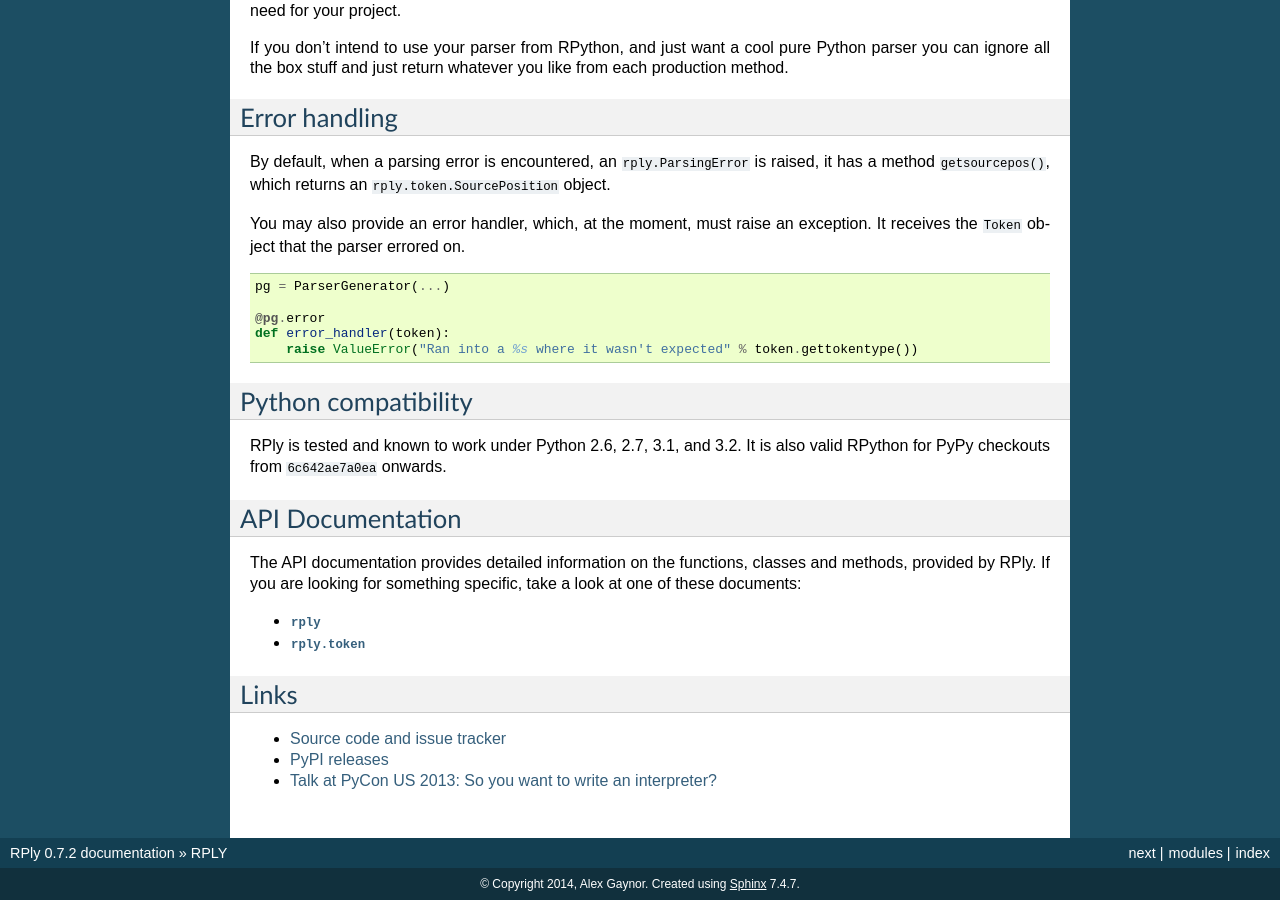
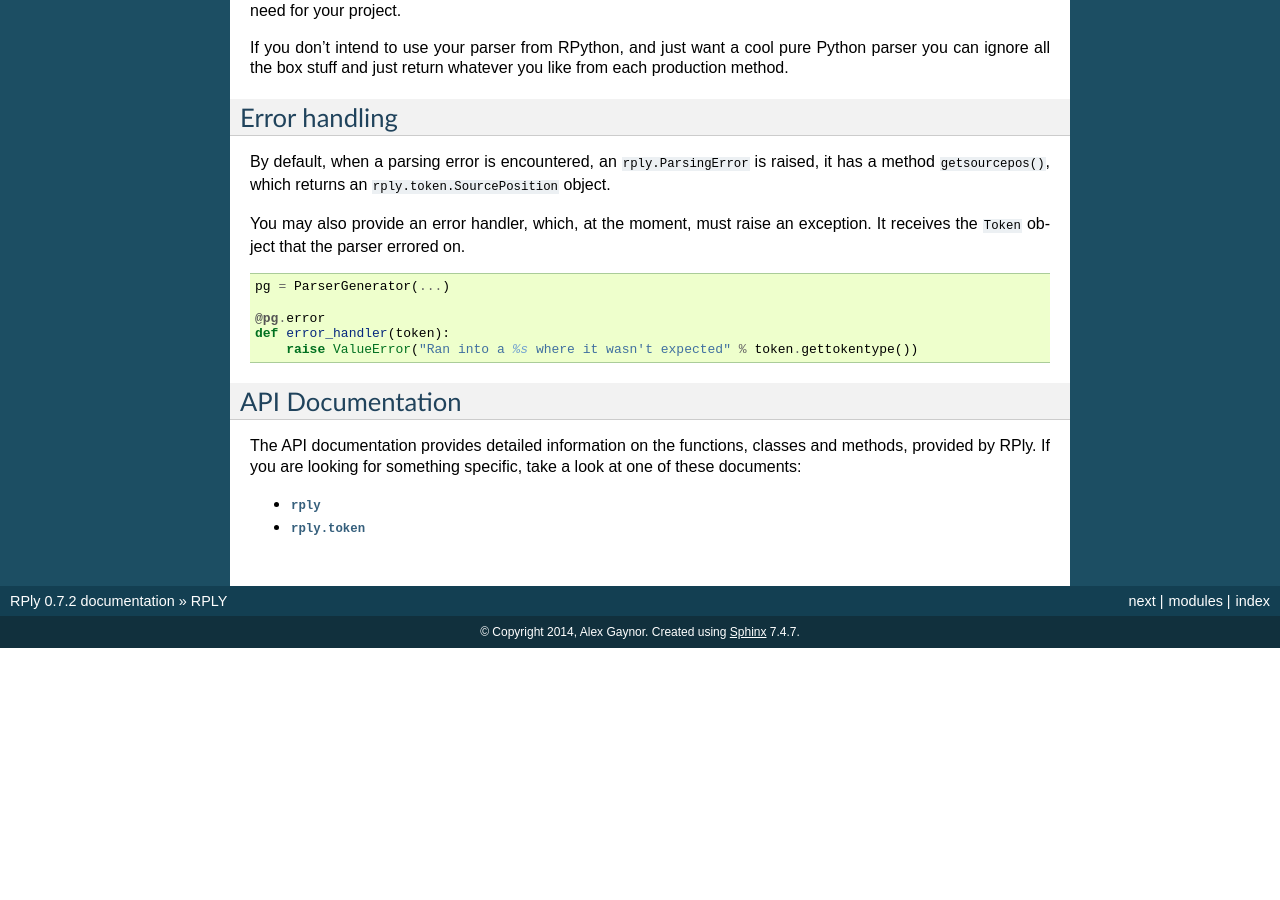
Before and after one commit to alex/rply, a Sphinx documentation site: the page built from docs/index.rst, in a window 1280 px wide and 900 px high, scrolled down 1265 px. Built offline with Sphinx 7.4.7, drawn with Linux system fonts in a browser that asks for light colours; after the commit the page ends 1913 px from its top, so only the background shows below that; some of the changed text lies outside the part shown.

Commit message:
Remove compatiblity and links section from docs
These make more sense to have in the README

```diff
--- a/docs/index.rst
+++ b/docs/index.rst
@@ -102,12 +102,6 @@
     def error_handler(token):
         raise ValueError("Ran into a %s where it wasn't expected" % token.gettokentype())
 
-Python compatibility
---------------------
-
-RPly is tested and known to work under Python 2.6, 2.7, 3.1, and 3.2. It is
-also valid RPython for PyPy checkouts from ``6c642ae7a0ea`` onwards.
-
 
 API Documentation
 -----------------
@@ -120,11 +114,3 @@
 
    api/rply.rst
    api/token.rst
-
-
-Links
------
-
-* `Source code and issue tracker <https://github.com/alex/rply/>`_
-* `PyPI releases <https://pypi.python.org/pypi/rply>`_
-* `Talk at PyCon US 2013: So you want to write an interpreter? <http://pyvideo.org/video/1694/so-you-want-to-write-an-interpreter>`_
```
